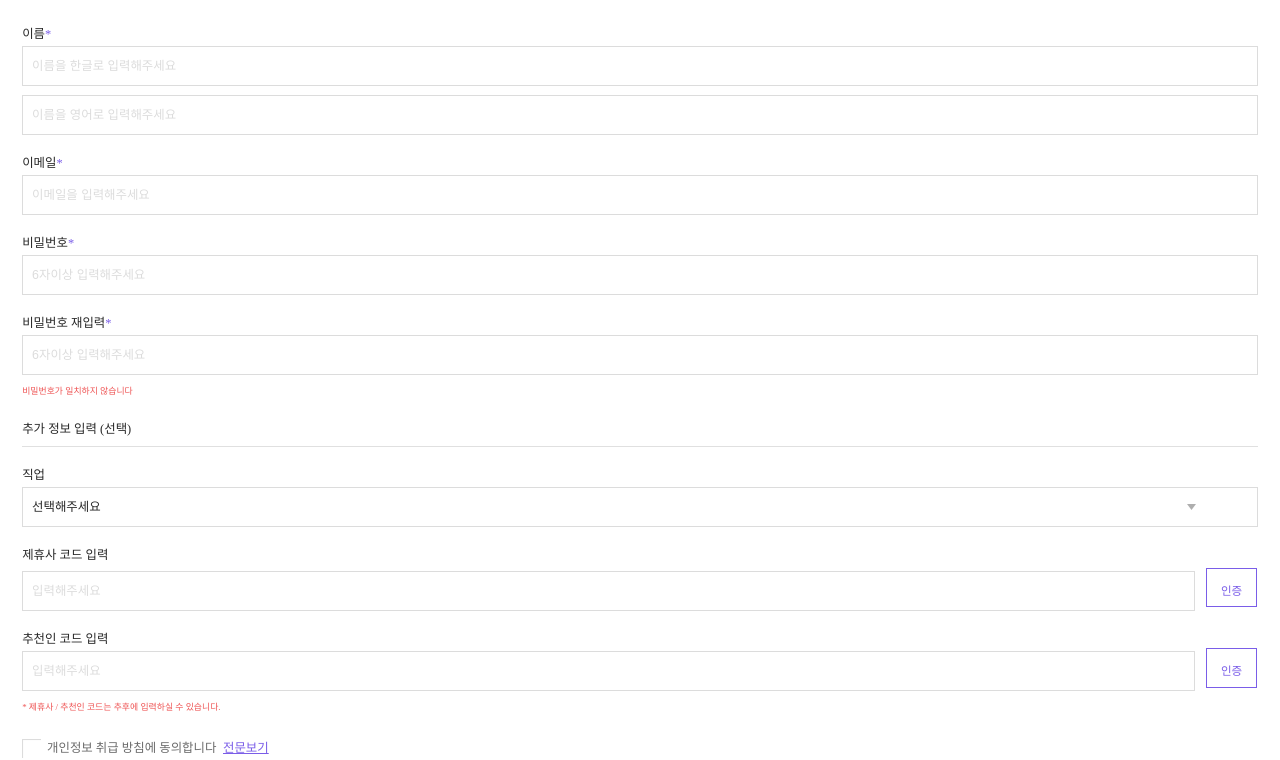
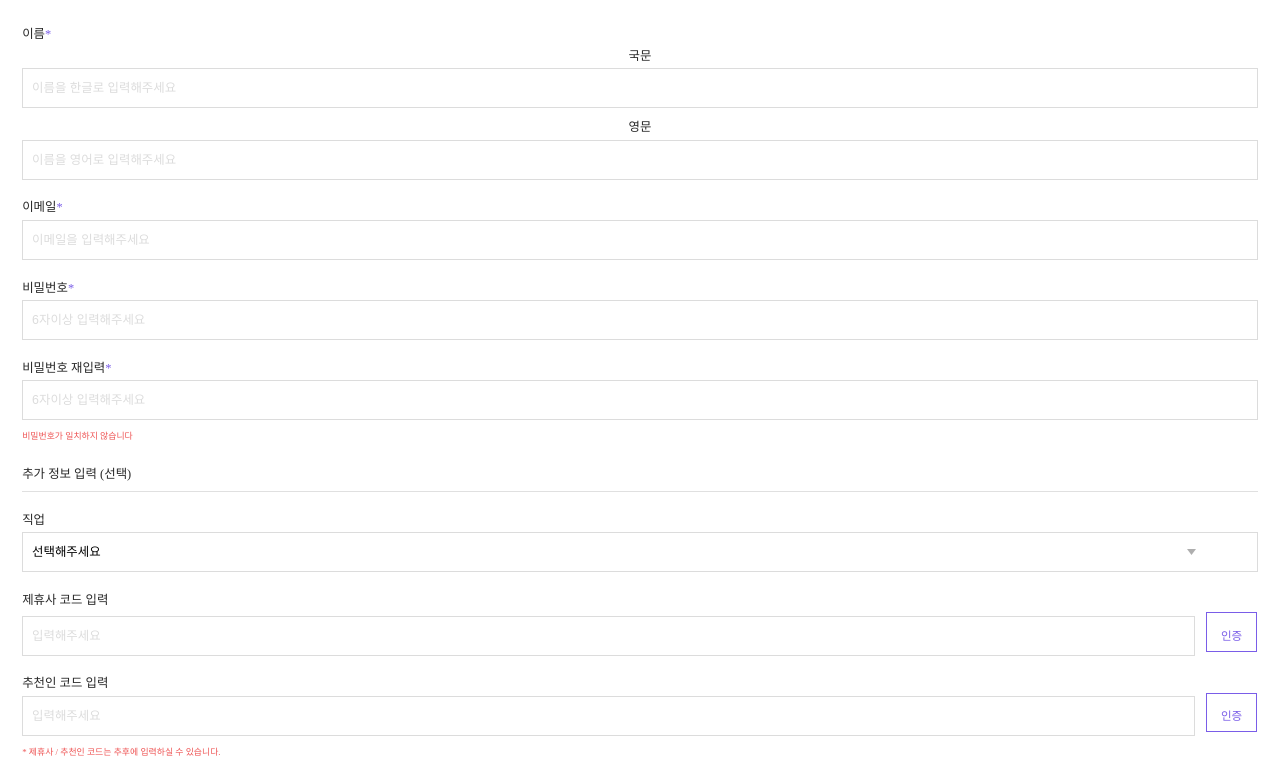
Before and after one commit to SUNGPAH/ringle_mobile_landing, a website: page signup_email.html in a window 1280 px wide. Shown: the part 43-803 px from the top of the page. Drawn offline with Linux system fonts and the light colour scheme.

Commit message:
영문/국문 표시 넣기, select disabled로 변경

```diff
--- a/signup_email.html
+++ b/signup_email.html
@@ -16,8 +16,10 @@
         <article class="main__white-box padding_bottom-none">
             <div class="margin_top-medium margin_bottom-smallest">
                 <div class="ask-input-label">이름<span class="text-color-purple">*</span></div>
-                <input type="text" id="name-ko" class="ask-input-box ask-input-text margin_top-smallest margin_bottom-smallest" placeholder="이름을 한글로 입력해주세요" style="ime-mode: active;">
-                <input type="text" id="name-en" class="ask-input-box ask-input-text margin_top-smallest" placeholder="이름을 영어로 입력해주세요" style="ime-mode: disabled;">
+                <span class="ask-input-text margin_top-smallest flex-center input__title--float">국문</span>
+                <input type="text" id="name-ko" class="ask-input-box ask-input-text input--padding margin_top-smallest margin_bottom-smallest" placeholder="이름을 한글로 입력해주세요" style="ime-mode: active;">
+                <span class="ask-input-text margin_top-smallest flex-center input__title--float">영문</span>
+                <input type="text" id="name-en" class="ask-input-box ask-input-text input--padding margin_top-smallest" placeholder="이름을 영어로 입력해주세요" style="ime-mode: disabled;">
             </div>
             <div class="margin_top-smaller">
                 <div class="ask-input-label">이메일<span class="text-color-purple">*</span></div>
@@ -38,8 +40,8 @@
             <hr style="color: #e0e0e0; margin-top: 1rem;">
             <div class="margin_top-smaller">
                 <div class="ask-input-label">직업</div>
-                <select name="job" class="ask-input-box ask-input-text margin_top-smallest">
-                    <option hidden class="text-color-placeholder">선택해주세요</option>
+                <select name="job" class="ask-input-box margin_top-smallest" style="font-size: 1.4rem;">
+                    <option disabled selected style="display: none;">선택해주세요</option>
                     <option value="일반인">일반인</option>
                     <option value="대학원생">대학원생</option>
                     <option value="대학생">대학생</option>
```
Also changed, not shown: sass/pages/_home.scss (+7 -0 lines), signin.html (+3 -2 lines).
